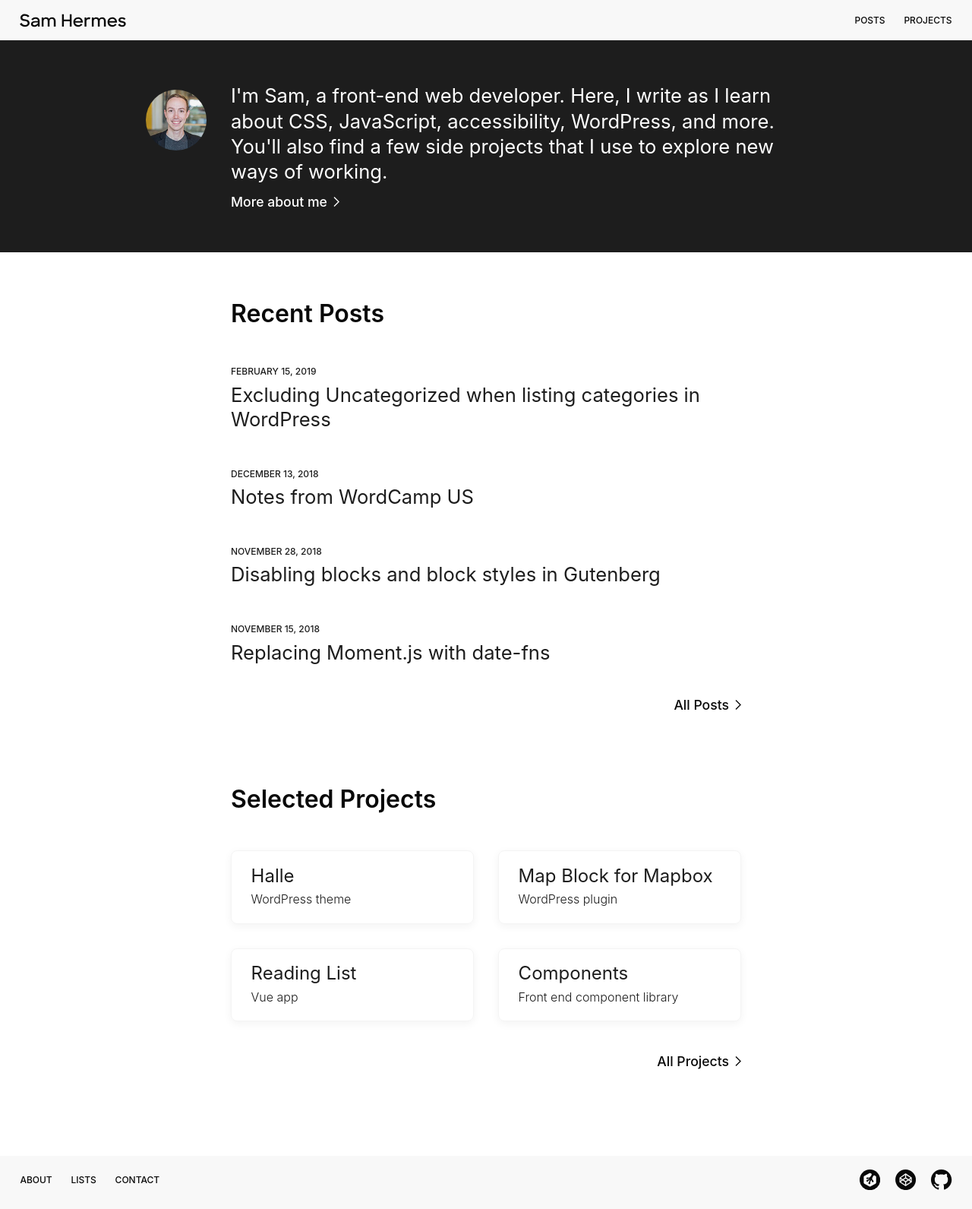
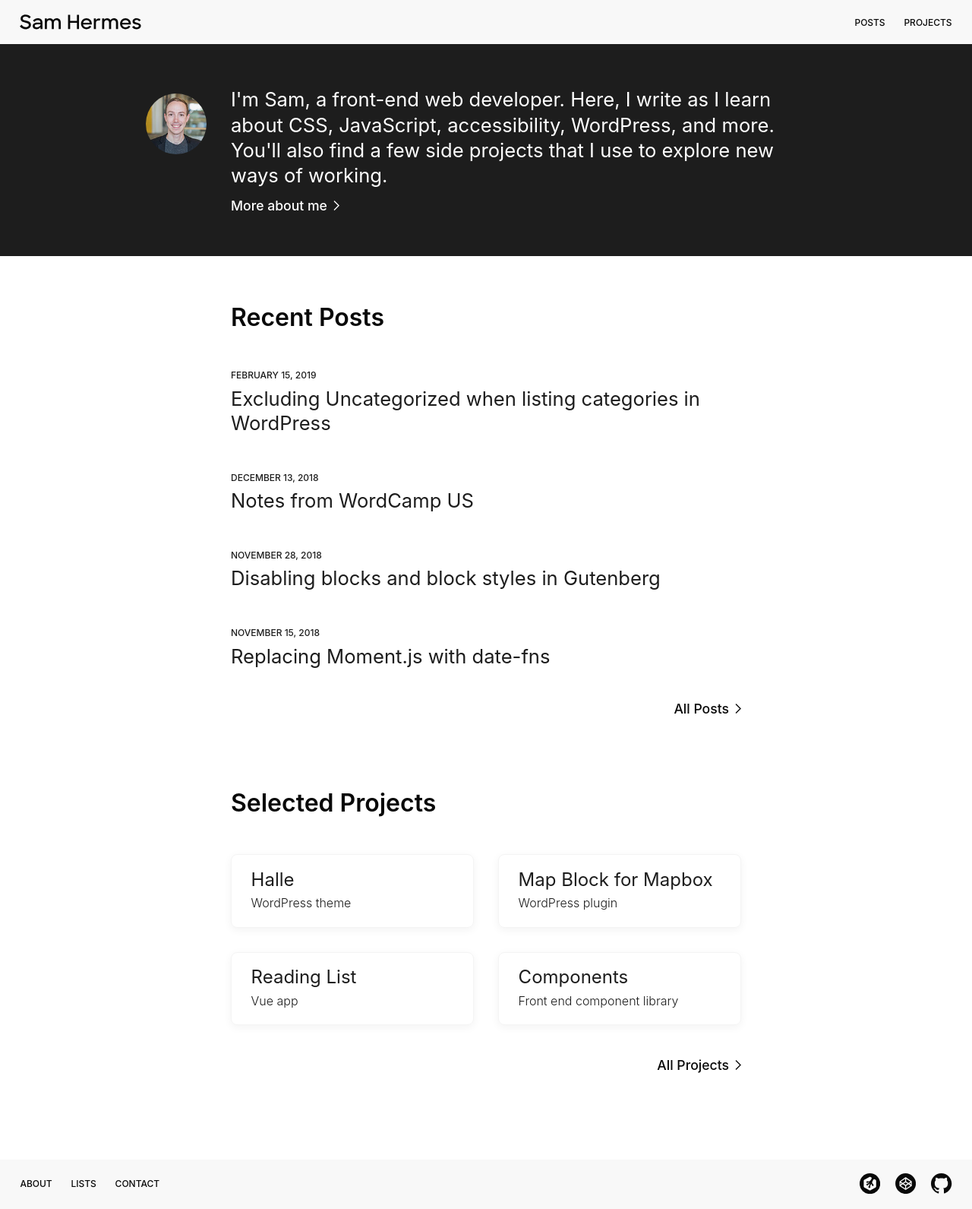
Before and after one commit to samhermes/samhermes.github.io, a Jekyll site: the page built from index.md, in a window 1280 px wide. Shown: the whole page at 76% size. Built offline with Jekyll 4.4.1, drawn with Linux system fonts in a browser that asks for light colours.

Commit message:
Increase size of site logo

```diff
--- a/_sass/_global.scss
+++ b/_sass/_global.scss
@@ -13,6 +13,7 @@
 
   .contain {
     display: flex;
+    align-items: center;
   }
 
   svg {
@@ -32,8 +33,9 @@
       margin: 0.4em 0;
 
       @media screen and (min-width: 28.125em) {
-        width: 140px;
-        height: 18px;
+        width: 160px;
+        height: 20px;
+        margin: 0.5em 0;
       }
     }
   }
```
